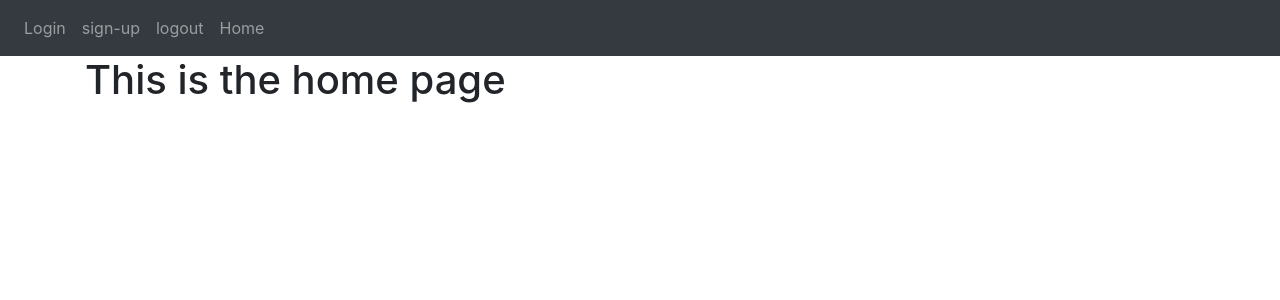
After one commit to MrJaydos/flask-tutorial, a Flask app: template website/templates/home.html in a window 1280 px wide. The commit adds this page. Shown: the top 300 px of the page. Run offline with Flask 3, Linux system fonts and the light colour scheme; the template is opened without the code that fills it, so the values that code supplies are empty; some libraries are stand-ins or nearby versions.

Commit message:
Setup so you can navigate through the navbar

```diff
--- a/website/templates/base.html
+++ b/website/templates/base.html
@@ -18,6 +18,26 @@
     <title>{% block title %}Home{% endblock %}</title>
   </head>
   <body>
+    <!-- Imported CSS classes from bootstrap -->
+    <nav class="navbar navbar-expand-lg navbar-dark bg-dark">
+      <button
+        class="navbar-toggler"
+        type="button"
+        data-toggle="collapse"
+        data-target="#navbar"
+      >
+        <span class="navbar-toggler-icon"></span>
+      </button>
+      <div class="collapse navbar-collapse" id="navbar">
+        <div class="navbar-nav">
+          <a class="nav-item nav-link" id="login" href="/login">Login</a>
+          <a class="nav-item nav-link" id="signUp" href="/sign-up">sign-up</a>
+          <a class="nav-item nav-link" id="logout" href="/logout">logout</a>
+          <a class="nav-item nav-link" id="home" href="/">Home</a>
+        </div>
+      </div>
+    </nav>
+    <div class="container">{% block content %} {% endblock %}</div>
     <!-- Base scripts that import some button animations to make the website easier to create -->
     <script
       src="https://code.jquery.com/jquery-3.2.1.slim.min.js"
--- /dev/null
+++ b/website/templates/home.html
@@ -0,0 +1,4 @@
+{% extends "base.html" %} {% block title %} Home {% endblock %}
+{% block content %}
+<h1>This is the home page</h1>
+{% endblock %}
--- /dev/null
+++ b/website/templates/login.html
@@ -0,0 +1,4 @@
+{% extends "base.html" %} {% block title %} Login {% endblock %}
+{% block content %}
+<h1>This is the login page</h1>
+{% endblock %}
--- /dev/null
+++ b/website/templates/sign-up.html
@@ -0,0 +1,4 @@
+{% extends "base.html" %} {% block title %} Sign-Up {% endblock %}
+{% block content %}
+<h1>This is the Sign up</h1>
+{% endblock %}
--- a/website/views.py
+++ b/website/views.py
@@ -1,7 +1,7 @@
-from flask import Blueprint
+from flask import Blueprint, render_template
 
 views = Blueprint('views', __name__)
 
 @views.route('/')
 def home():
-    return "<h1>Test</h1>"
+    return render_template("home.html")
```
Also changed, not shown: website/auth.py (+4 -4 lines).
